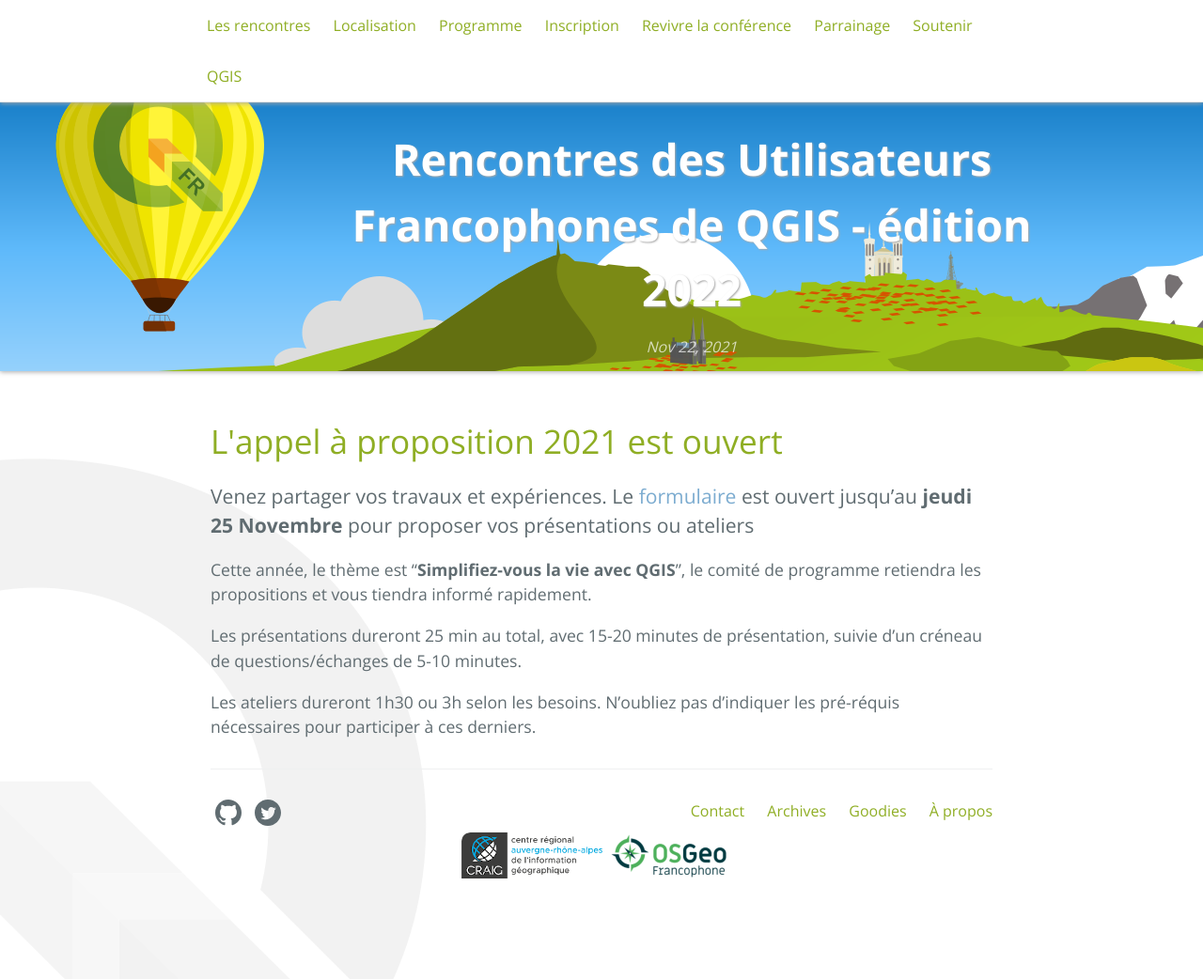
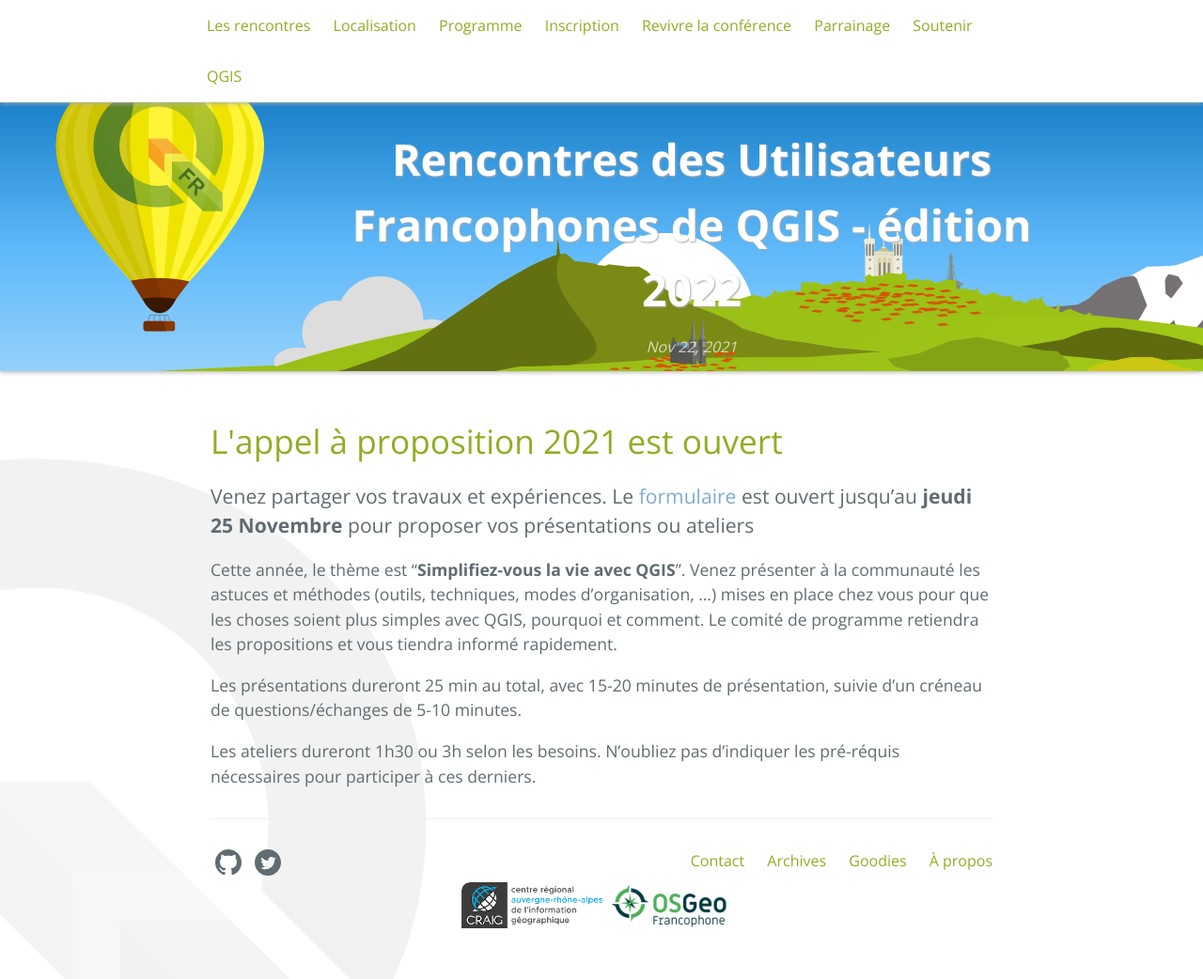
Before and after one commit to OSGeo-fr/QGIS-conf-fr-website, a Jekyll site: the page built from _posts/2021-11-22-appels_a_proposition.md, in a window 1280 px wide and 1042 px high. Shown: the whole window at 94% size. Built offline with Jekyll 4.4.1, drawn with Linux system fonts in a browser that asks for light colours.

Commit message:
Détailler un peu plus le thème

```diff
--- a/_posts/2021-11-22-appels_a_proposition.md
+++ b/_posts/2021-11-22-appels_a_proposition.md
@@ -6,7 +6,7 @@ published: true
 
 <span style="font-size:larger;">Venez partager vos travaux et expériences. Le [formulaire](https://framaforms.org/appel-a-propositions-1635258130) est ouvert jusqu'au <b>jeudi 25 Novembre</b> pour proposer vos présentations ou ateliers </span>
 
-Cette année, le thème est “<b>Simplifiez-vous la vie avec QGIS</b>”, le comité de programme retiendra les propositions et vous tiendra informé rapidement.
+Cette année, le thème est “<b>Simplifiez-vous la vie avec QGIS</b>”. Venez présenter à la communauté les astuces et méthodes (outils, techniques, modes d'organisation, ...) mises en place chez vous pour que les choses soient plus simples avec QGIS, pourquoi et comment. Le comité de programme retiendra les propositions et vous tiendra informé rapidement.
 
 
 Les présentations dureront 25 min au total, avec 15-20 minutes de présentation, suivie d'un créneau de questions/échanges de 5-10 minutes.
```
